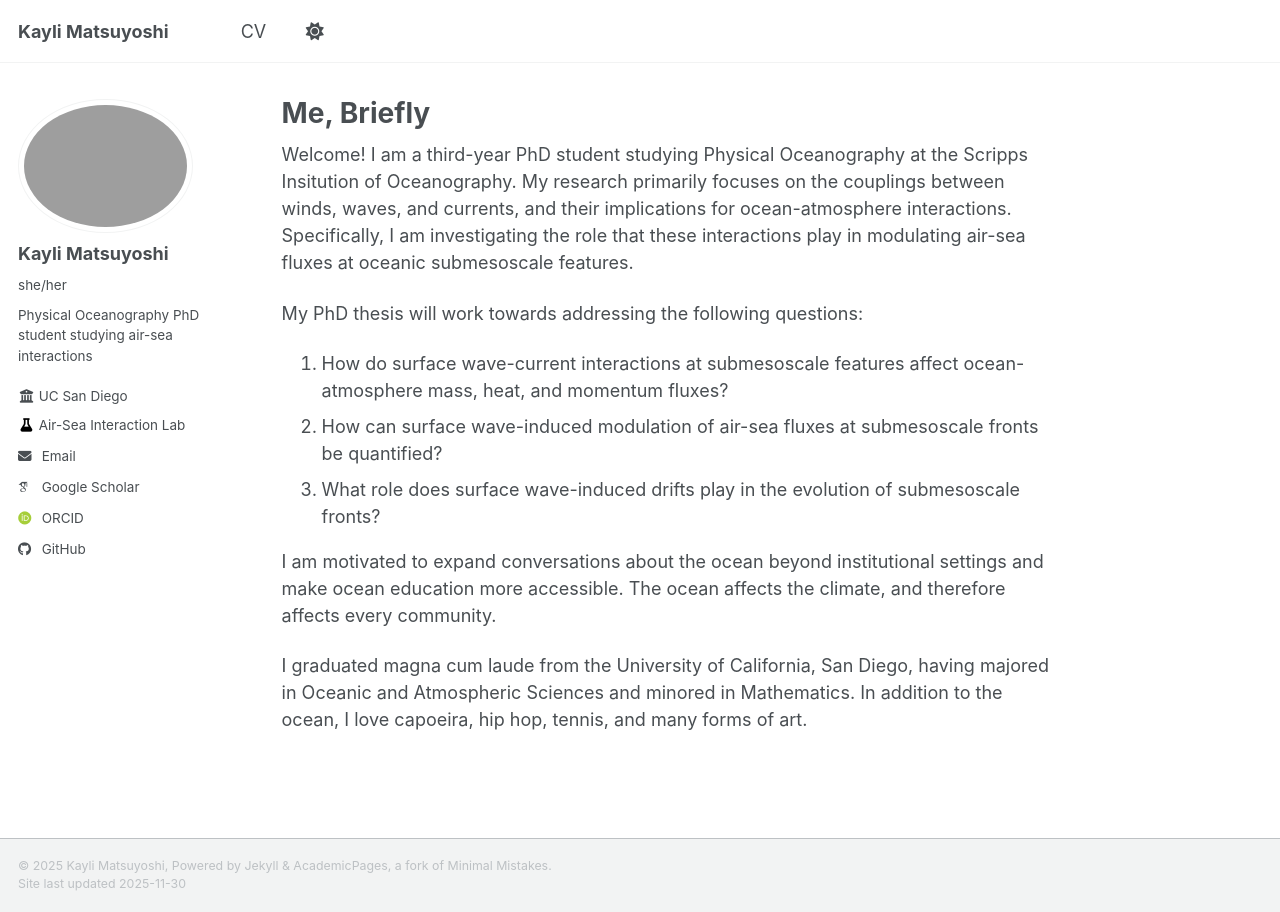
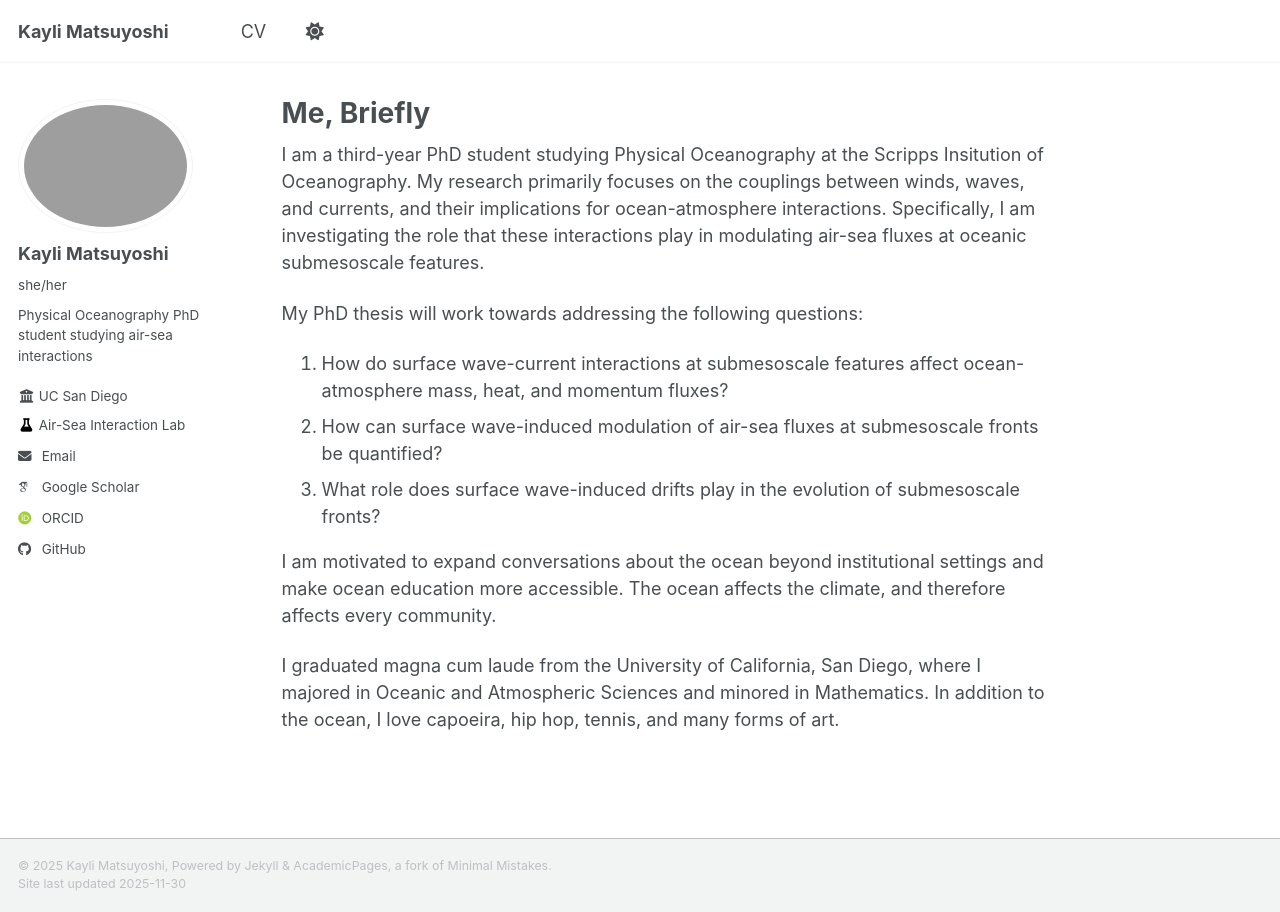
Before and after one commit to kmatsuyo/kmatsuyo.github.io, a Jekyll site: the page built from _pages/about.md, in a window 1280 px wide. Built offline with Jekyll 4.4.1, drawn with Linux system fonts in a browser that asks for light colours; some web fonts are replaced; a script bundle is joined from its source files by our own code; library files that are not in the unit come from our copies.

Commit message:
brush up the about me page

```diff
--- a/_pages/about.md
+++ b/_pages/about.md
@@ -7,7 +7,7 @@
   - /about.html
 ---
 
-Welcome! I am a third-year PhD student studying Physical Oceanography at the Scripps Insitution of Oceanography. My research primarily focuses on the couplings between winds, waves, and currents, and their implications for ocean-atmosphere interactions. Specifically, I am investigating the role that these interactions play in modulating air-sea fluxes at oceanic submesoscale features.
+I am a third-year PhD student studying Physical Oceanography at the Scripps Insitution of Oceanography. My research primarily focuses on the couplings between winds, waves, and currents, and their implications for ocean-atmosphere interactions. Specifically, I am investigating the role that these interactions play in modulating air-sea fluxes at oceanic submesoscale features.
 
 My PhD thesis will work towards addressing the following questions:
 1. How do surface wave-current interactions at submesoscale features affect ocean-atmosphere mass, heat, and momentum fluxes?
@@ -16,4 +16,4 @@
 
 I am motivated to expand conversations about the ocean beyond institutional settings and make ocean education more accessible. The ocean affects the climate, and therefore affects every community.
 
-I graduated magna cum laude from the University of California, San Diego, having majored in Oceanic and Atmospheric Sciences and minored in Mathematics. In addition to the ocean, I love capoeira, hip hop, tennis, and many forms of art.
+I graduated magna cum laude from the University of California, San Diego, where I majored in Oceanic and Atmospheric Sciences and minored in Mathematics. In addition to the ocean, I love capoeira, hip hop, tennis, and many forms of art.
```
